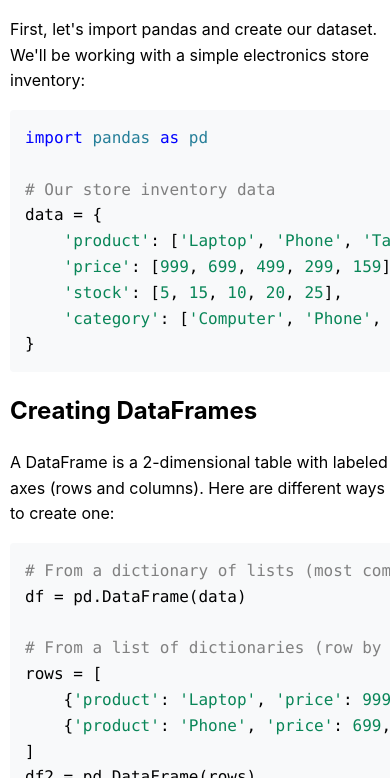
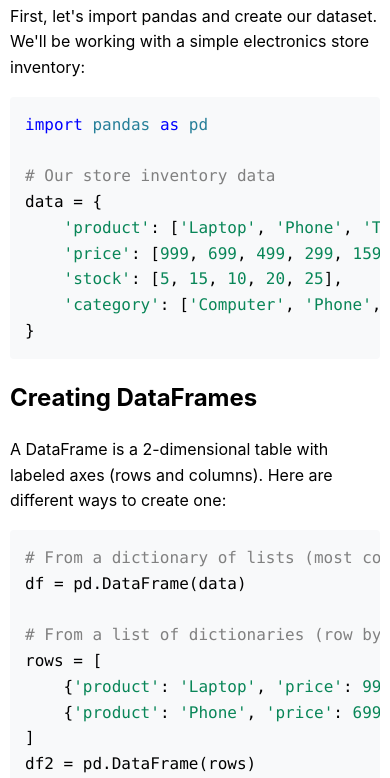
Before and after one commit to bobbyconnolly/pandas-intro, a plain HTML site: page index.html in a window 390 px wide. Shown: the part 456-1234 px from the top of the page. Drawn offline with Linux system fonts and the light colour scheme.

Commit message:
Update index.html

```diff
--- a/index.html
+++ b/index.html
@@ -72,14 +72,16 @@
         }
         @media (max-width: 600px) {
             body {
-                padding: 0;
+                padding: 10px;
+                background: white;
             }
             .container {
+                background: white;
                 width: 100%;
                 max-width: 100%;
                 margin: 0;
-                padding: 10px;
-
+                padding: 0;
+                box-shadow: none;
             }
         }
     </style>
```
